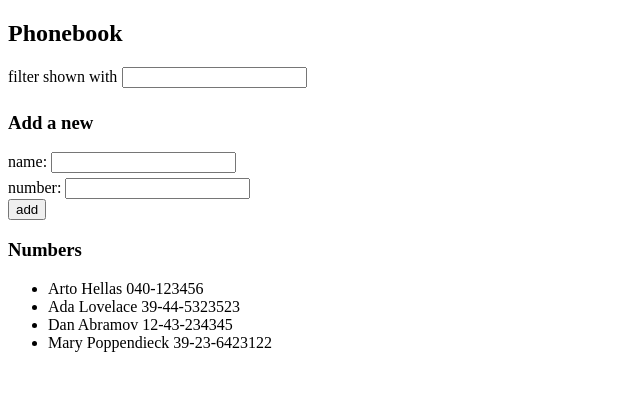
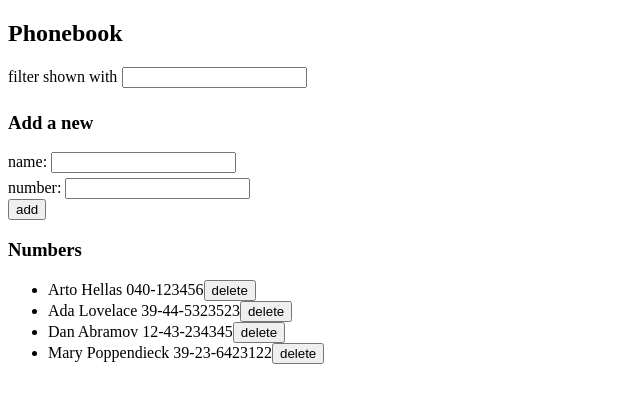
Before and after one commit to GeorgiDS9/full-stack-open-part2, a React (Vite) app in the folder phonebook/: page / in a window 1280 px wide. Shown: the top 402 px of the page, without its empty margins (0-640 px from the left). Built offline with nearby package versions, Linux system fonts and the light colour scheme; data requests are answered from the project's data file.

Commit message:
Exercise 2.14

```diff
--- a/phonebook/src/App.jsx
+++ b/phonebook/src/App.jsx
@@ -15,8 +15,6 @@ const App = () => {
       setPersons(response.data);
     });
   }, []);
-
-  console.log("persons", persons);
 
   const addPerson = (event) => {
     event.preventDefault();
@@ -39,6 +37,15 @@ const App = () => {
         setNewName("");
         setNewNumber("");
       });
+  };
+
+  const deletePerson = (id) => {
+    const personToDelete = persons.find((person) => person.id === id);
+    if (window.confirm(`Delete ${personToDelete.name}?`)) {
+      axios.delete(`http://localhost:3001/persons/${id}`).then(() => {
+        setPersons(persons.filter((person) => person.id !== id));
+      });
+    }
   };
 
   const handleNameChange = (event) => {
@@ -66,7 +73,11 @@ const App = () => {
         handleNumberChange={handleNumberChange}
       />
       <h3>Numbers</h3>
-      <Persons persons={persons} newFilter={newFilter} />
+      <Persons
+        persons={persons}
+        newFilter={newFilter}
+        deletePerson={deletePerson}
+      />
     </div>
   );
 };
--- a/phonebook/src/components/Persons.jsx
+++ b/phonebook/src/components/Persons.jsx
@@ -1,6 +1,6 @@
 import PropTypes from "prop-types";
 
-const Persons = ({ persons, newFilter }) => {
+const Persons = ({ persons, newFilter, deletePerson }) => {
   return (
     <ul>
       {persons
@@ -10,6 +10,7 @@ const Persons = ({ persons, newFilter }) => {
         .map((person) => (
           <li key={person.id}>
             {person.name} {person.number}
+            <button onClick={() => deletePerson(person.id)}>delete</button>
           </li>
         ))}
     </ul>
@@ -19,6 +20,7 @@ const Persons = ({ persons, newFilter }) => {
 Persons.propTypes = {
   persons: PropTypes.array.isRequired,
   newFilter: PropTypes.string.isRequired,
+  deletePerson: PropTypes.func.isRequired,
 };
 
 Persons.displayName = "Persons";
```
